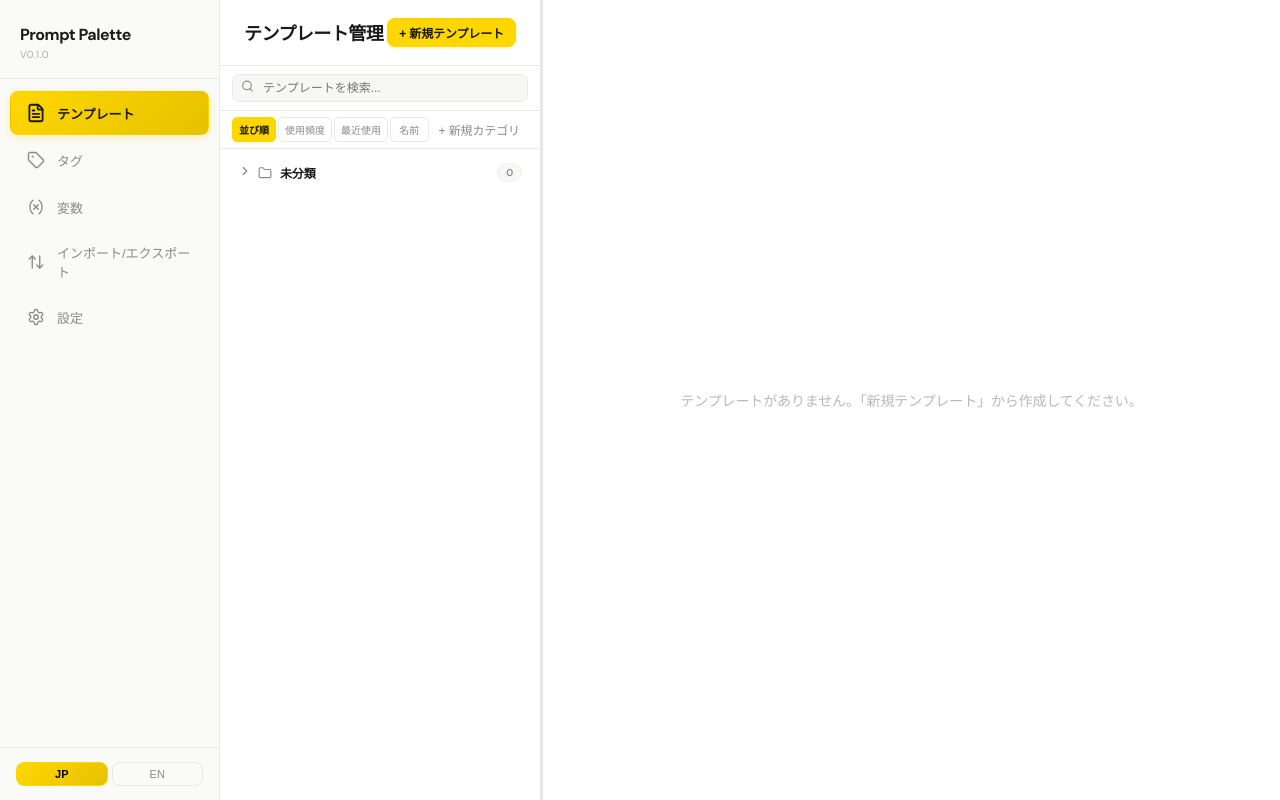
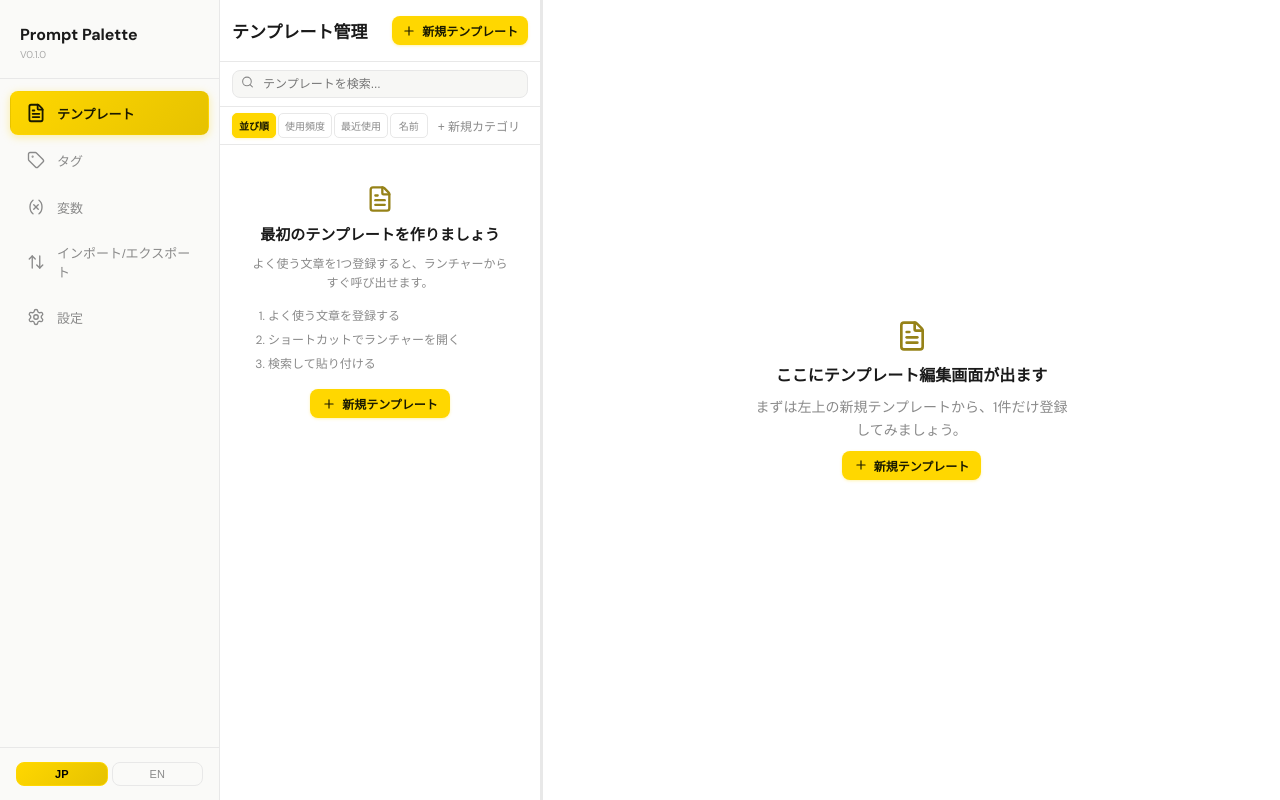
Before and after one commit to yuki5v5yuki/prompt-palette, a React (Vite) app: page / in a window 1280 px wide. Built offline with nearby package versions, Linux system fonts and the light colour scheme.

Commit message:
feat: improve first-run template UX

```diff
--- a/src/components/TemplateList.tsx
+++ b/src/components/TemplateList.tsx
@@ -21,7 +21,7 @@ import {
   arrayMove,
 } from "@dnd-kit/sortable";
 import { CSS } from "@dnd-kit/utilities";
-import { Search, Check, X, ChevronRight, Pencil, Trash2 } from "lucide-react";
+import { Search, Check, X, ChevronRight, Pencil, Trash2, FileText, Plus } from "lucide-react";
 import { ICON_MAP, PRESET_ICONS, CategoryIcon } from "./CategoryIcon";
 import type {
   TemplateWithTags,
@@ -301,6 +301,7 @@ export default function TemplateList() {
     return saved ? parseInt(saved, 10) : 320;
   });
   const isResizing = useRef(false);
+  const hasInitializedExpansion = useRef(false);
 
   const handleResizeStart = useCallback((e: React.MouseEvent) => {
     e.preventDefault();
@@ -507,6 +508,10 @@ export default function TemplateList() {
     return fuse.search(searchQuery).map((r) => r.item);
   }, [fuse, searchQuery, templates]);
 
+  const hasTemplates = templates.length > 0;
+  const isSearching = searchQuery.trim().length > 0;
+  const hasSearchResults = filteredTemplates.length > 0;
+
   // ─── Sort ───
 
   const sortTemplates = useCallback(
@@ -553,12 +558,22 @@ export default function TemplateList() {
       ? catGroups.filter((g) => g.templates.length > 0)
       : catGroups;
 
-    if (uncategorized.length > 0 || !searchQuery.trim()) {
+    if (uncategorized.length > 0 || (!searchQuery.trim() && categories.length > 0)) {
       nonEmpty.push({ category: null, templates: uncategorized });
     }
 
     return nonEmpty;
   }, [categories, filteredTemplates, sortTemplates, searchQuery]);
+
+  useEffect(() => {
+    if (hasInitializedExpansion.current || isSearching || !hasTemplates) return;
+    const groupsWithTemplates = groups
+      .filter((g) => g.templates.length > 0)
+      .map((g) => g.category?.id ?? "__uncategorized__");
+    if (groupsWithTemplates.length === 0) return;
+    setExpandedCategories(new Set(groupsWithTemplates));
+    hasInitializedExpansion.current = true;
+  }, [groups, hasTemplates, isSearching]);
 
   // Auto-expand all when searching
   const effectiveExpanded = useMemo(() => {
@@ -799,6 +814,14 @@ export default function TemplateList() {
     }
   }, [categoryIds, categories, templates, groups, sortMode, notifyLauncher]);
 
+  const startCreateTemplate = useCallback(() => {
+    setIsCreating(true);
+    setSelectedId(null);
+  }, []);
+
+  const showTemplateEmpty = !hasTemplates && !isCreating && !isCreatingCategory;
+  const showSearchEmpty = hasTemplates && isSearching && !hasSearchResults;
+
   return (
     <div className="template-page">
       {/* Left: Template list */}
@@ -806,13 +829,11 @@ export default function TemplateList() {
         <div className="panel-header">
           <h2 className="panel-title">{t("template.title")}</h2>
           <button
-            className="btn btn-primary btn-sm"
-            onClick={() => {
-              setIsCreating(true);
-              setSelectedId(null);
-            }}
+            className="btn btn-primary btn-sm btn-with-icon"
+            onClick={startCreateTemplate}
           >
-            + {t("template.newTemplate")}
+            <Plus size={14} />
+            {t("template.newTemplate")}
           </button>
         </div>
 
@@ -887,10 +908,35 @@ export default function TemplateList() {
             </div>
           )}
 
-          {groups.length === 0 && !isCreating && (
-            <p className="empty-message">{t("template.empty")}</p>
+          {showTemplateEmpty && (
+            <div className="empty-state">
+              <FileText size={28} className="empty-state-icon" />
+              <h3>{t("template.emptyListTitle")}</h3>
+              <p>{t("template.emptyListDescription")}</p>
+              <ol className="empty-state-steps">
+                <li>{t("template.firstStepCreate")}</li>
+                <li>{t("template.firstStepLaunch")}</li>
+                <li>{t("template.firstStepInsert")}</li>
+              </ol>
+              <button className="btn btn-primary btn-sm btn-with-icon" onClick={startCreateTemplate}>
+                <Plus size={14} />
+                {t("template.newTemplate")}
+              </button>
+            </div>
           )}
 
+          {showSearchEmpty && (
+            <div className="empty-state">
+              <Search size={28} className="empty-state-icon" />
+              <h3>{t("template.emptySearchTitle")}</h3>
+              <p>{t("template.emptySearchDescription", { query: searchQuery.trim() })}</p>
+              <button className="btn btn-secondary btn-sm" onClick={() => setSearchQuery("")}>
+                {t("template.clearSearch")}
+              </button>
+            </div>
+          )}
+
+          {!showTemplateEmpty && !showSearchEmpty && (
             <DndContext
               sensors={categoryDndSensors}
               collisionDetection={customCollisionDetection}
@@ -943,6 +989,7 @@ export default function TemplateList() {
                 ) : null}
               </DragOverlay>
             </DndContext>
+          )}
         </div>
       </div>
 
@@ -976,7 +1023,13 @@ export default function TemplateList() {
           />
         ) : (
           <div className="editor-empty">
-            <p>{t("template.empty")}</p>
+            <FileText size={32} className="empty-state-icon" />
+            <h3>{hasTemplates ? t("template.emptyEditorTitle") : t("template.emptyEditorFirstTitle")}</h3>
+            <p>{hasTemplates ? t("template.emptyEditorDescription") : t("template.emptyEditorFirstDescription")}</p>
+            <button className="btn btn-primary btn-sm btn-with-icon" onClick={startCreateTemplate}>
+              <Plus size={14} />
+              {t("template.newTemplate")}
+            </button>
           </div>
         )}
       </div>
--- a/src/i18n/en.json
+++ b/src/i18n/en.json
@@ -51,7 +51,19 @@
     },
     "duplicate": "Duplicate",
     "copy": "Copy",
-    "empty": "No templates yet. Click \"New Template\" to create one."
+    "empty": "No templates yet. Click \"New Template\" to create one.",
+    "emptyListTitle": "Create your first template",
+    "emptyListDescription": "Save one phrase you use often, then call it from the launcher anytime.",
+    "emptySearchTitle": "No templates found",
+    "emptySearchDescription": "No templates match \"{{query}}\".",
+    "clearSearch": "Clear search",
+    "emptyEditorTitle": "Select a template to edit",
+    "emptyEditorDescription": "Choose one from the list to edit its body, tags, and category here.",
+    "emptyEditorFirstTitle": "Template editing appears here",
+    "emptyEditorFirstDescription": "Start by creating one template from the top-left button.",
+    "firstStepCreate": "Save a phrase you use often",
+    "firstStepLaunch": "Open the launcher with the shortcut",
+    "firstStepInsert": "Search and paste it"
   },
   "category": {
     "title": "Category Management",
@@ -146,6 +158,13 @@
     "templatePreviewLabel": "Preview:",
     "allCategories": "All",
     "uncategorized": "Uncategorized",
+    "readyCount": "{{count}} templates",
+    "resultCount": "{{count}} results",
+    "selectedHint": "Selected: {{title}}",
+    "noResultsTitle": "No candidates",
+    "noResultsWithCategory": "Nothing was found in this category. Showing all categories may help.",
+    "showAllCategories": "Show all",
+    "variableProgress": "{{current}} / {{total}}",
     "hintClose": "Close",
     "hintNavigate": "Navigate",
     "hintSelect": "Select"
--- a/src/i18n/ja.json
+++ b/src/i18n/ja.json
@@ -51,7 +51,19 @@
     },
     "duplicate": "複製",
     "copy": "コピー",
-    "empty": "テンプレートがありません。「新規テンプレート」から作成してください。"
+    "empty": "テンプレートがありません。「新規テンプレート」から作成してください。",
+    "emptyListTitle": "最初のテンプレートを作りましょう",
+    "emptyListDescription": "よく使う文章を1つ登録すると、ランチャーからすぐ呼び出せます。",
+    "emptySearchTitle": "見つかりませんでした",
+    "emptySearchDescription": "「{{query}}」に合うテンプレートはありません。",
+    "clearSearch": "検索をクリア",
+    "emptyEditorTitle": "編集するテンプレートを選んでください",
+    "emptyEditorDescription": "左の一覧から選ぶと、ここで本文やタグを整えられます。",
+    "emptyEditorFirstTitle": "ここにテンプレート編集画面が出ます",
+    "emptyEditorFirstDescription": "まずは左上の新規テンプレートから、1件だけ登録してみましょう。",
+    "firstStepCreate": "よく使う文章を登録する",
+    "firstStepLaunch": "ショートカットでランチャーを開く",
+    "firstStepInsert": "検索して貼り付ける"
   },
   "category": {
     "title": "カテゴリ管理",
@@ -146,6 +158,13 @@
     "templatePreviewLabel": "プレビュー：",
     "allCategories": "すべて",
     "uncategorized": "未分類",
+    "readyCount": "{{count}}件のテンプレート",
+    "resultCount": "{{count}}件見つかりました",
+    "selectedHint": "選択中: {{title}}",
+    "noResultsTitle": "候補がありません",
+    "noResultsWithCategory": "このカテゴリでは見つかりません。すべてのカテゴリに戻すと見つかるかもしれません。",
+    "showAllCategories": "すべて表示",
+    "variableProgress": "{{current}} / {{total}}",
     "hintClose": "閉じる",
     "hintNavigate": "選択",
     "hintSelect": "決定"
--- a/src/styles.css
+++ b/src/styles.css
@@ -66,7 +66,7 @@ body {
   height: 100vh;
   overflow: hidden;
   font-size: 13px;
-  letter-spacing: -0.01em;
+  letter-spacing: 0;
   -webkit-font-smoothing: antialiased;
   -moz-osx-font-smoothing: grayscale;
 }
@@ -109,13 +109,13 @@ body {
   font-size: 16px;
   font-weight: 700;
   color: var(--text-primary);
-  letter-spacing: -0.03em;
+  letter-spacing: 0;
 }
 
 .sidebar-version {
   font-size: 10px;
   color: var(--text-secondary);
-  letter-spacing: 0.05em;
+  letter-spacing: 0;
   text-transform: uppercase;
   margin-top: 4px;
   opacity: 0.7;
@@ -234,7 +234,7 @@ body {
 .panel-title {
   font-size: 18px;
   font-weight: 700;
-  letter-spacing: -0.03em;
+  letter-spacing: 0;
 }
 
 /* ─── Buttons ─── */
@@ -248,7 +248,14 @@ body {
   cursor: pointer;
   transition: all var(--transition-normal);
   white-space: nowrap;
-  letter-spacing: -0.01em;
+  letter-spacing: 0;
+}
+
+.btn-with-icon {
+  display: inline-flex;
+  align-items: center;
+  justify-content: center;
+  gap: 6px;
 }
 
 .btn:active {
@@ -339,6 +346,20 @@ body {
   display: flex;
   flex-direction: column;
   height: 100vh;
+}
+
+.template-list-panel .panel-header {
+  padding: 16px 12px;
+  gap: 8px;
+}
+
+.template-list-panel .panel-title {
+  font-size: 17px;
+  white-space: nowrap;
+}
+
+.template-list-panel .panel-header .btn-sm {
+  padding-inline: 10px;
 }
 
 .pane-resizer {
@@ -484,11 +505,25 @@ body {
   display: flex;
   align-items: center;
   justify-content: center;
+  flex-direction: column;
+  gap: 10px;
   height: 100%;
   color: var(--text-secondary);
   font-size: 14px;
-  opacity: 0.6;
-  letter-spacing: -0.01em;
+  text-align: center;
+  padding: 32px;
+  letter-spacing: 0;
+}
+
+.editor-empty h3 {
+  color: var(--text-primary);
+  font-size: 16px;
+  font-weight: 700;
+}
+
+.editor-empty p {
+  max-width: 320px;
+  line-height: 1.6;
 }
 
 .editor-meta {
@@ -847,6 +882,45 @@ body {
   text-align: center;
   color: var(--text-secondary);
   font-size: 13px;
+}
+
+.empty-state {
+  display: flex;
+  flex-direction: column;
+  align-items: center;
+  gap: 10px;
+  padding: 36px 20px;
+  text-align: center;
+  color: var(--text-secondary);
+}
+
+.empty-state-icon {
+  color: var(--accent-text);
+  opacity: 0.9;
+}
+
+.empty-state h3 {
+  color: var(--text-primary);
+  font-size: 15px;
+  font-weight: 700;
+  margin: 0;
+}
+
+.empty-state p {
+  max-width: 260px;
+  line-height: 1.6;
+  font-size: 12px;
+}
+
+.empty-state-steps {
+  display: grid;
+  gap: 6px;
+  width: min(260px, 100%);
+  margin: 4px 0 6px;
+  padding-left: 18px;
+  text-align: left;
+  font-size: 12px;
+  line-height: 1.5;
 }
 
 /* ─── Variable Section (TemplateEditor) ─── */
@@ -2269,7 +2343,7 @@ body {
   font-size: 28px;
   font-weight: 700;
   margin-bottom: 12px;
-  letter-spacing: -0.03em;
+  letter-spacing: 0;
 }
 
 .onboarding-desc {
```
Also changed, not shown: src/components/Launcher.tsx (+53 -2 lines), src/launcher.css (+79 -4 lines). Lines whose indentation alone changed are shown as unchanged.
